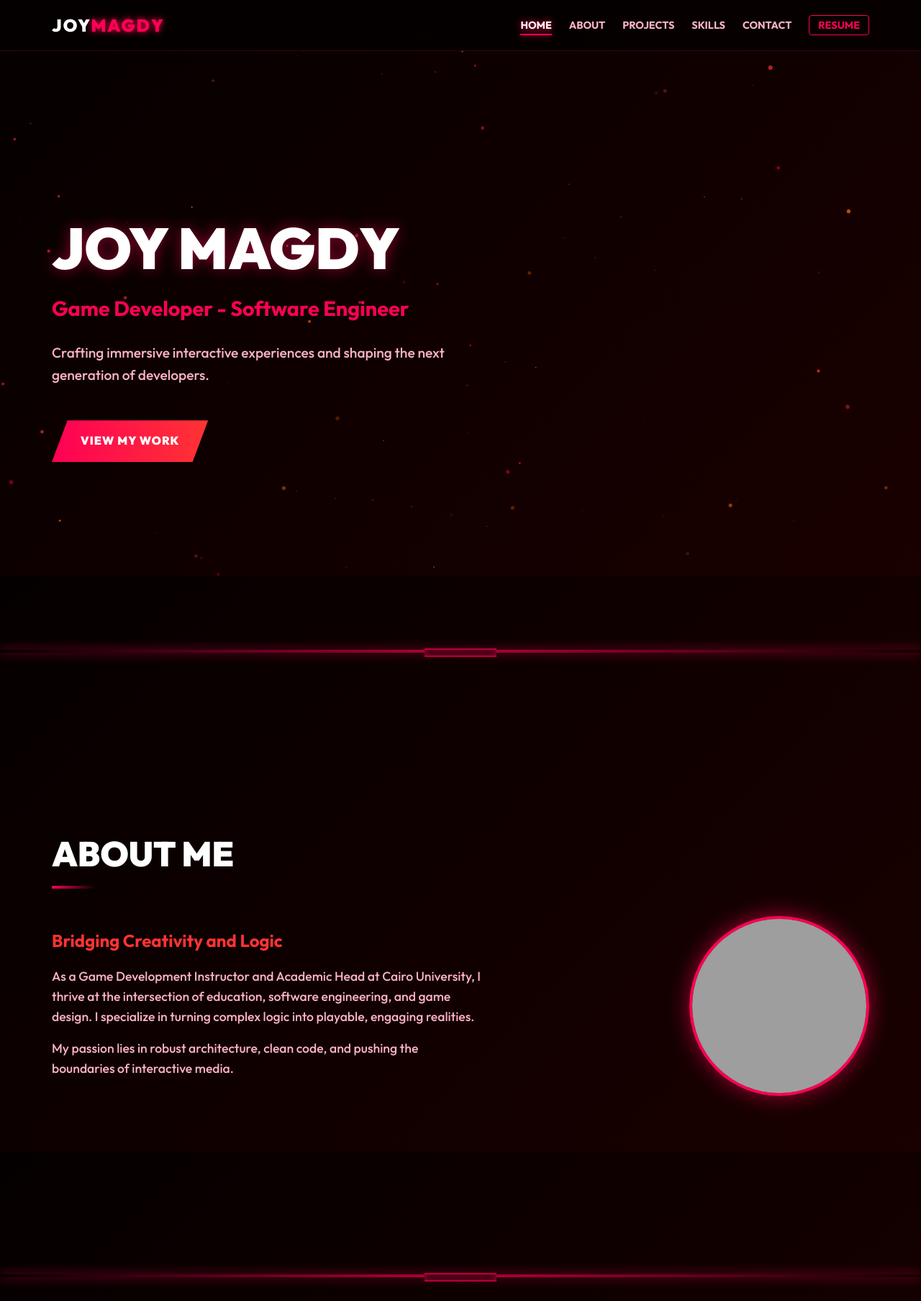
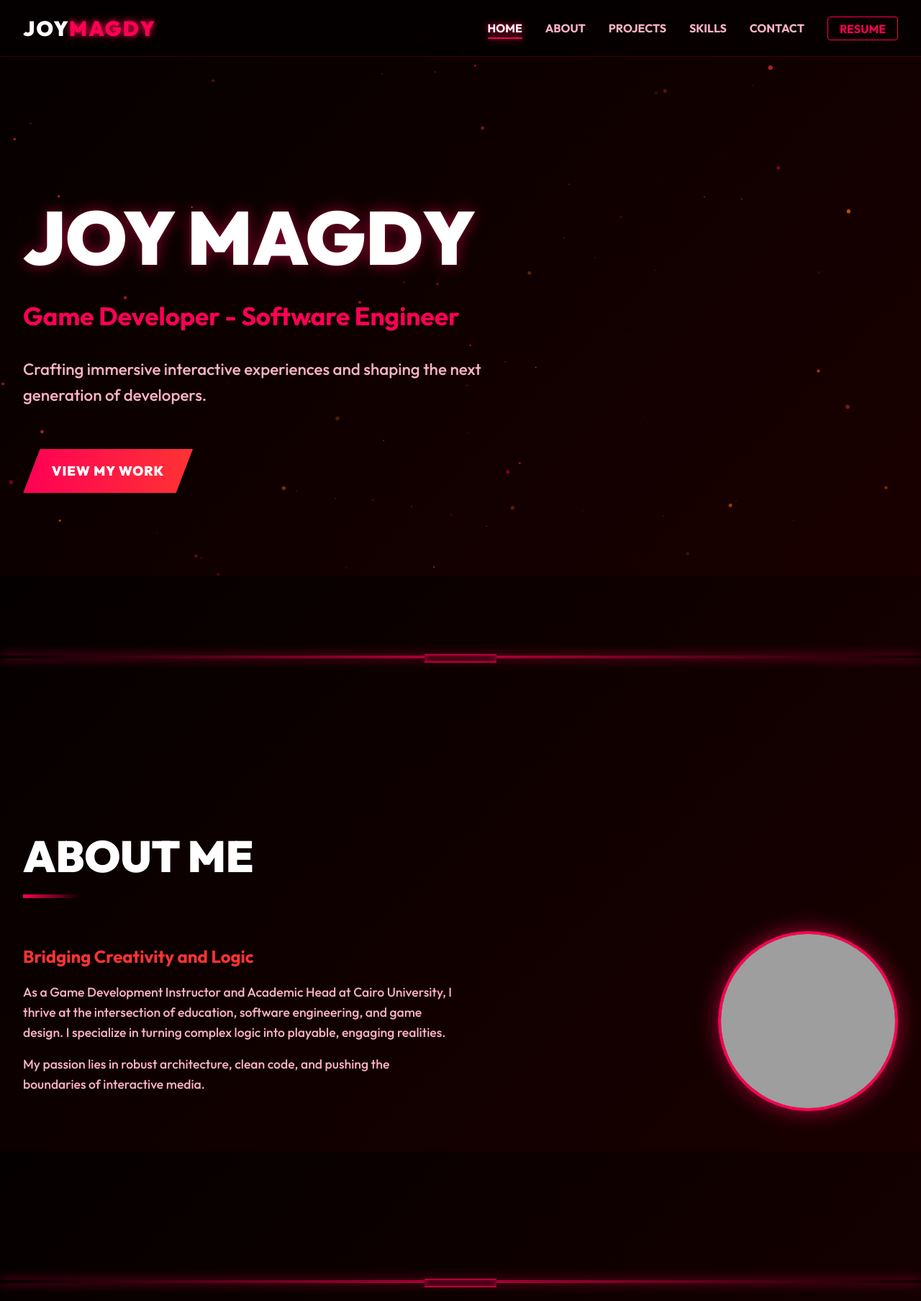
Before and after one commit to Kizara71/Portfolio-Website-Prompt-Engineering, a Django app: template projects/templates/projects/project_list.html in a window 1280 px wide. Shown: the top 1808 px of the page at 72% size. Run offline with Django 3.2, Linux system fonts and the light colour scheme; the template is opened without the code that fills it, so the values that code supplies are empty; grey boxes are pictures that could not be loaded.

Commit message:
Scale up UI and integrate Cloudinary storage

```diff
--- a/projects/models.py
+++ b/projects/models.py
@@ -1,10 +1,11 @@
 from django.db import models
 from django.utils.text import slugify
+from cloudinary.models import CloudinaryField
 
 class Project(models.Model):
     title = models.CharField(max_length=200)
     slug = models.SlugField(unique=True, blank=True)
-    thumbnail = models.ImageField(upload_to='portfolio/thumbnails/')
+    thumbnail = CloudinaryField('image')
     description = models.TextField()
     problem_solved = models.TextField()
     my_role = models.TextField()
--- a/projects/static/projects/style.css
+++ b/projects/static/projects/style.css
@@ -27,6 +27,7 @@ body {
     background-attachment: fixed;
     color: var(--text-main);
     font-family: var(--font-main);
+    font-size: 1.15rem; /* Increased base font size */
     line-height: 1.6;
     min-height: 100vh;
     display: flex;
@@ -62,7 +63,7 @@ a {
 }
 
 .nav-container {
-    max-width: 1200px;
+    max-width: 1400px; /* Increased from 1200px */
     margin: 0 auto;
     padding: 1rem 2rem;
     display: flex;
@@ -71,7 +72,7 @@ a {
 }
 
 .logo-text {
-    font-size: 1.5rem;
+    font-size: 1.8rem; /* Increased */
     font-weight: 900;
     letter-spacing: 2px;
 }
@@ -83,7 +84,7 @@ a {
 
 .nav-links {
     display: flex;
-    gap: 1.5rem;
+    gap: 2rem; /* Increased gap */
     list-style: none;
 }
 
@@ -91,7 +92,7 @@ a {
     color: var(--text-muted);
     font-weight: 700;
     text-transform: uppercase;
-    font-size: 0.9rem;
+    font-size: 1rem; /* Increased */
     transition: color var(--transition-speed), text-shadow var(--transition-speed);
     position: relative;
 }
@@ -114,7 +115,7 @@ a {
 
 .resume-btn {
     border: 1px solid var(--accent-primary);
-    padding: 0.25rem 0.75rem;
+    padding: 0.35rem 1rem;
     border-radius: 4px;
     color: var(--accent-primary);
 }
@@ -142,19 +143,19 @@ a {
 
 .spa-section {
     min-height: 100vh;
-    max-width: 1200px;
+    max-width: 1400px; /* Increased from 1200px */
     margin: 0 auto;
-    padding: 6rem 2rem;
+    padding: 8rem 2rem; /* Increased from 6rem */
     display: flex;
     flex-direction: column;
     justify-content: center;
 }
 
 .section-title {
-    font-size: 3rem;
+    font-size: 3.8rem; /* Scaled up >20% from 3rem */
     font-weight: 900;
     text-transform: uppercase;
-    margin-bottom: 3rem;
+    margin-bottom: 3.5rem;
     color: var(--text-main);
     position: relative;
     display: inline-block;
@@ -166,8 +167,8 @@ a {
     position: absolute;
     bottom: -10px;
     left: 0;
-    width: 60px;
-    height: 4px;
+    width: 80px; /* Scaled up */
+    height: 5px; /* Scaled up */
     background: linear-gradient(90deg, var(--accent-primary), transparent);
 }
 
@@ -177,35 +178,35 @@ a {
 }
 
 .hero-content {
-    max-width: 800px;
+    max-width: 900px;
 }
 
 .glitch {
-    font-size: 5rem;
+    font-size: 6.5rem; /* Scaled up from 5rem */
     font-weight: 900;
     line-height: 1.1;
-    margin-bottom: 1rem;
+    margin-bottom: 1.5rem;
     color: var(--text-main);
     text-shadow: 0 0 20px rgba(255,0,85,0.5);
-    /* Simple text shadow glitch effect fallback */
 }
 
 @media (max-width: 768px) {
-    .glitch { font-size: 3rem; }
+    .glitch { font-size: 4rem; }
+    .section-title { font-size: 2.8rem; }
 }
 
 .hero-subtitle {
-    font-size: 1.8rem;
+    font-size: 2.2rem; /* Scaled up from 1.8rem */
     color: var(--accent-primary);
-    margin-bottom: 1.5rem;
+    margin-bottom: 1.8rem;
     font-weight: 700;
 }
 
 .hero-tagline {
-    font-size: 1.2rem;
+    font-size: 1.4rem; /* Scaled up from 1.2rem */
     color: var(--text-muted);
-    margin-bottom: 3rem;
-    max-width: 600px;
+    margin-bottom: 3.5rem;
+    max-width: 700px;
 }
 
 /* Cyber Dividers */
@@ -315,8 +316,8 @@ a {
 /* Projects Section */
 .grid-container {
     display: grid;
-    grid-template-columns: repeat(auto-fill, minmax(320px, 1fr));
-    gap: 2.5rem;
+    grid-template-columns: repeat(auto-fill, minmax(400px, 1fr)); /* Increased from 320px */
+    gap: 3rem; /* Increased from 2.5rem */
     width: 100%;
 }
 
@@ -339,7 +340,7 @@ a {
 .card-image-wrapper {
     position: relative;
     width: 100%;
-    height: 220px;
+    height: 280px; /* Increased from 220px */
     overflow: hidden;
 }
 
--- a/requirements.txt
+++ b/requirements.txt
@@ -5,3 +5,5 @@ whitenoise==6.6.0
 Pillow==10.3.0
 dj-database-url==2.1.0
 python-dotenv==1.0.1
+cloudinary==1.39.0
+django-cloudinary-storage==0.3.0
```
Also changed, not shown: portfolio/settings.py (+11 -0 lines), projects/migrations/0002_alter_project_thumbnail.py (added).
